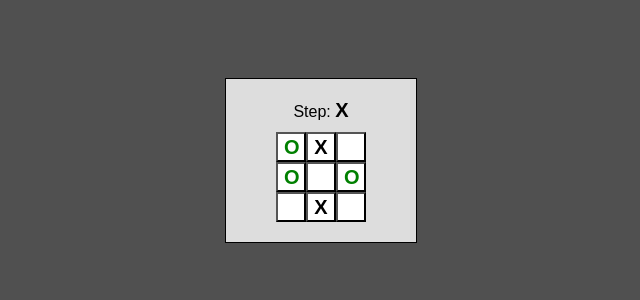
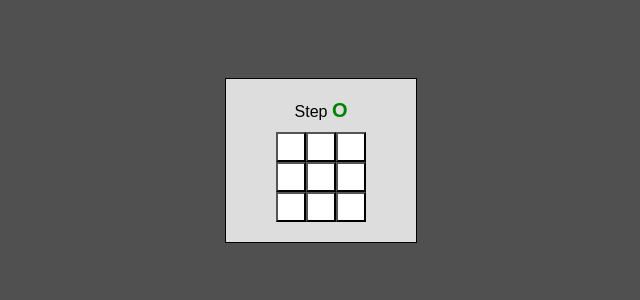
Before and after one commit to Almaz2607/React18-course, a React (Vite) app: page / in a window 1280 px wide. Shown: the top 300 px of the page, without its empty margins (319-959 px from the left). Built offline with nearby package versions, Linux system fonts and the light colour scheme.

Commit message:
feat: add handle click and work with state

```diff
--- a/src/App.css
+++ b/src/App.css
@@ -25,16 +25,13 @@
 .cell--win {
   background-color: rgb(247, 199, 199);
 }
-.cell--win > .symbol {
-  color: red;
-}
 
 .symbol {
   font-size: 20px;
   font-weight: 600;
 }
 .symbol--x {
-  color: black;
+  color: red;
 }
 .symbol--o {
   color: green;
--- a/src/App.jsx
+++ b/src/App.jsx
@@ -1,41 +1,87 @@
+import { useState } from 'react';
 import './App.css';
 
 const SYMBOL_X = 'X';
 const SYMBOL_O = 'O';
 
+const computeWinner = (cells) => {
+  const lines = [
+    [0, 1, 2],
+    [3, 4, 5],
+    [6, 7, 8],
+    [0, 3, 6],
+    [1, 4, 7],
+    [2, 5, 8],
+    [0, 4, 8],
+    [2, 4, 6],
+  ];
+
+  for (let i = 0; i < lines.length; i++) {
+    const [a, b, c] = lines[i];
+
+    if (cells[a] && cells[a] === cells[b] && cells[a] === cells[c]) {
+      return [a, b, c];
+    }
+  }
+};
+
 function App() {
-  const cells = [
-    SYMBOL_O,
-    SYMBOL_X,
+  const [cells, setCells] = useState([
     null,
-    SYMBOL_O,
     null,
-    SYMBOL_O,
     null,
-    SYMBOL_X,
     null,
-  ];
-  const currentStep = SYMBOL_X;
+    null,
+    null,
+    null,
+    null,
+    null,
+  ]);
+  const [currentStep, setCurrentStep] = useState(SYMBOL_O);
+  const [winnerSequence, setWinnerSequence] = useState();
 
-  const getSymbolClassName = symbol => {
+  const getSymbolClassName = (symbol) => {
     if (symbol === SYMBOL_O) return 'symbol--o';
     if (symbol === SYMBOL_X) return 'symbol--x';
     return '';
   };
 
-  const renderSymbol = symbol => {
+  const renderSymbol = (symbol) => {
     return (
       <span className={`symbol ${getSymbolClassName(symbol)}`}>{symbol}</span>
     );
   };
 
+  const winnerSymbol = winnerSequence ? cells[winnerSequence[0]] : undefined;
+
+  const hanldeCellClick = (index) => {
+    if (cells[index] || winnerSequence) return;
+
+    const cellsCopy = cells.slice();
+    cellsCopy[index] = currentStep;
+    const winner = computeWinner(cellsCopy);
+
+    setCells(cellsCopy);
+    setCurrentStep(currentStep === SYMBOL_O ? SYMBOL_X : SYMBOL_O);
+    setWinnerSequence(winner);
+  };
+
   return (
     <div className="game">
-      <div className="game-info">Step: {renderSymbol(currentStep)}</div>
+      <div className="game-info">
+        {winnerSequence ? 'Winner ' : 'Step '}{' '}
+        {renderSymbol(winnerSymbol ?? currentStep)}
+      </div>
       <div className="game-field">
         {cells.map((symbol, index) => {
+          const isWinner = winnerSequence?.includes(index);
+
           return (
-            <button key={index} className="cell">
+            <button
+              key={index}
+              className={`cell ${isWinner ? 'cell--win' : ''}`}
+              onClick={() => hanldeCellClick(index)}
+            >
               {symbol ? renderSymbol(symbol) : null}
             </button>
           );
```
Also changed, not shown: 1 other file (tests, documents, lock files or other folders).
